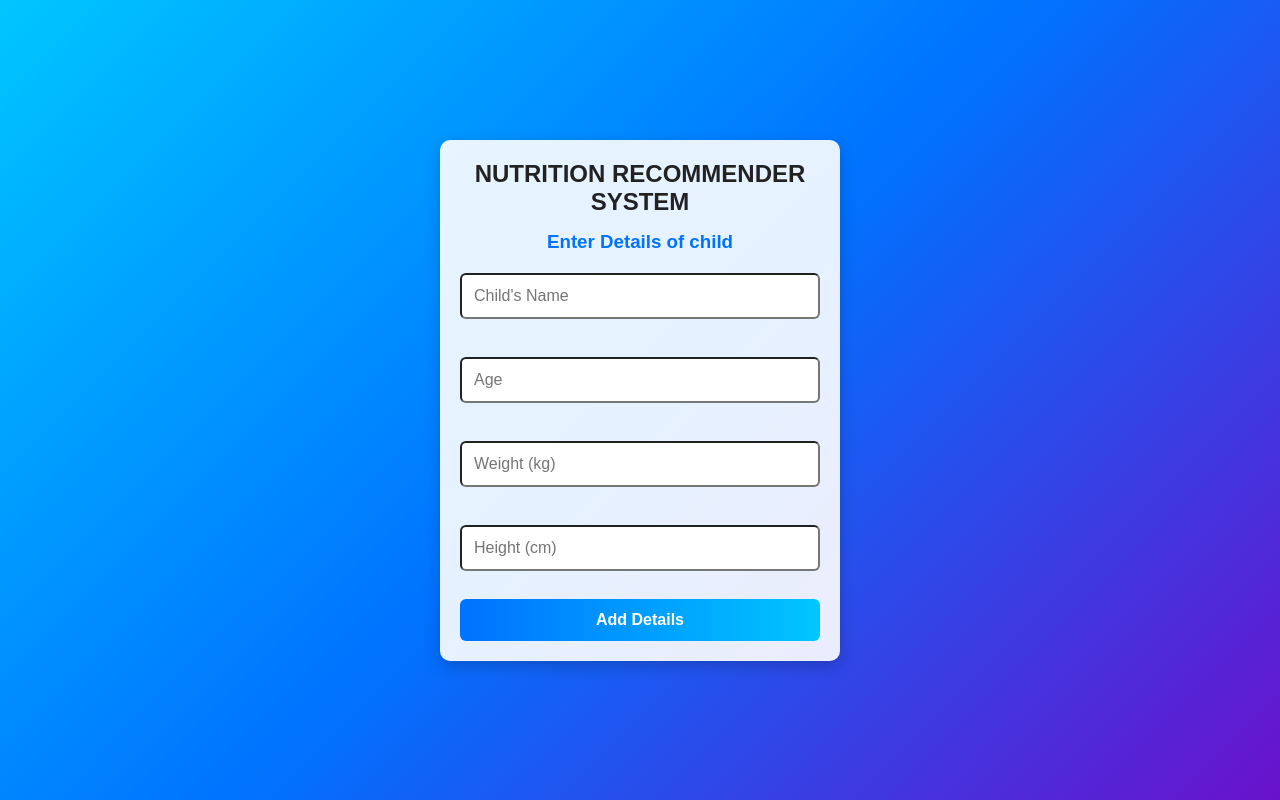
After one commit to Brian-oum/nutrition-RS, a PHP site: page /pages/details.html in a window 1280 px wide. The commit adds this page. Run offline with PHP 8.4, Linux system fonts and the light colour scheme.

Commit message:
new changes

```diff
--- a/pages/dashboard.php
+++ b/pages/dashboard.php
@@ -30,7 +30,7 @@ $username = $_SESSION["username"];
 
         <nav>
             <ul class="nav-grid">
-                <li><a href="#">Add Child Details</a></li>
+                <li><a href="./details.html">Add Child Details</a></li>
                 <li><a href="#">View Meal Plans</a></li>
                 <li><a href="#">Track Progress</a></li>
                 <li><a href="#">Change Username</a></li>
--- /dev/null
+++ b/pages/details.html
@@ -0,0 +1,134 @@
+<!DOCTYPE html>
+<html lang="en">
+<head>
+    <meta charset="UTF-8">
+    <meta name="viewport" content="width=device-width, initial-scale=1.0">
+    <title>Nutrition System | Add Details</title>
+</head>
+<style>
+    *{
+    margin: 0;
+    padding: 0;
+    box-sizing: border-box;
+    font-family: 'Arial', sans-serif;
+}
+.details-body{
+    background: linear-gradient(135deg, #00c6ff, #0072ff, #6a11cb);
+    height: 100vh;
+    display: flex;
+    justify-content: center;
+    align-items: center;
+}
+.container{
+    background: rgba(255, 255, 255, 0.9);
+    padding: 20px;
+    border-radius: 10px;
+    box-shadow: 0px 5px 15px rgba(0, 0, 0, 0.2);
+    width: 90%px;
+    max-width: 400px;
+    text-align: center;
+    backdrop-filter: bur(10px);
+}
+.container h2{
+    text-transform: uppercase;
+    margin-bottom: 15px;
+    color: #222;
+    font-weight: bold;
+}
+.container h3{
+    margin-bottom: 10px;
+    color: #0072ff;
+    font-weight: bold;
+}
+.container form{
+    display: flex;
+    flex-direction: column;
+}
+.container input{
+    width: 100%;
+    padding: 12px;
+    margin: 10px 0;
+    border-radius: 6px;
+    font-size: 16px;
+    transition: all 0.3s ease-in-out;
+}
+.container input:focus{
+    border-color: #0072ff;
+    outline: none;
+    box-shadow: 0 0 5px rgba(0, 114, 255, 0.5);
+}
+.container button{
+    background: linear-gradient(90deg, #0072ff, #00c6ff);
+    color: white;
+    padding: 12px;
+    border: none;
+    border-radius: 6px;
+    font-size: 16px;
+    font-weight: bold;
+    cursor: pointer;
+    transition: all 0.3s ease-in-out;
+}
+.container button:hover{
+    background: linear-gradient(90deg, #005bb5, #0098ff);
+    transform: scale(1.05);
+}
+.container .alert{
+    background-color: #f8d7da;
+    color: #721c24;
+    padding: 10px;
+    border-radius: 5px;
+    margin-bottom: 15px;
+    border: 1px solid #f5c6cb;
+    font-size: 14px;
+}
+.container P{
+    margin-top: 12px;
+    font-size: 14px;
+}
+.container a{
+    color: #0072ff;
+    text-decoration: none;
+    font-weight: bold;
+    transition: all 0.2s ease-in-out;
+}
+.container a:hover{
+    text-decoration: underline;
+    color: #005bb5;
+}
+/* Responsive Design */
+@media screen and (max-width: 600px) {
+    .container {
+        width: 100%; /* Full width on small screens */
+        max-width: 350px;
+    }
+
+    .container input {
+        font-size: 14px;
+        padding: 10px;
+    }
+
+    .container button {
+        font-size: 14px;
+        padding: 10px;
+    }
+}
+</style>
+<body>
+    <div class="details-body">
+    <div class="container">
+        <h2>Nutrition Recommender System</h2>
+        <!-- Registration Form -->
+        <div id="details-form">
+            <h3>Enter Details of child</h3>
+            <form action="./detailsbackend.php" method="POST">
+               <input type="text" name="name" placeholder="Child's Name" required><br>
+               <input type="number" name="age" placeholder="Age" required><br>
+               <input type="number" step="0.1" name="weight" placeholder="Weight (kg)" required><br>
+               <input type="number" step="0.1" name="height" placeholder="Height (cm)" required><br>
+               <button type="submit">Add Details</button>
+            </form>
+        </div>
+    </div>
+    </div>
+</body>
+</html>
```
Also changed, not shown: pages/detailsbackend.php (added, +23 -0 lines).
